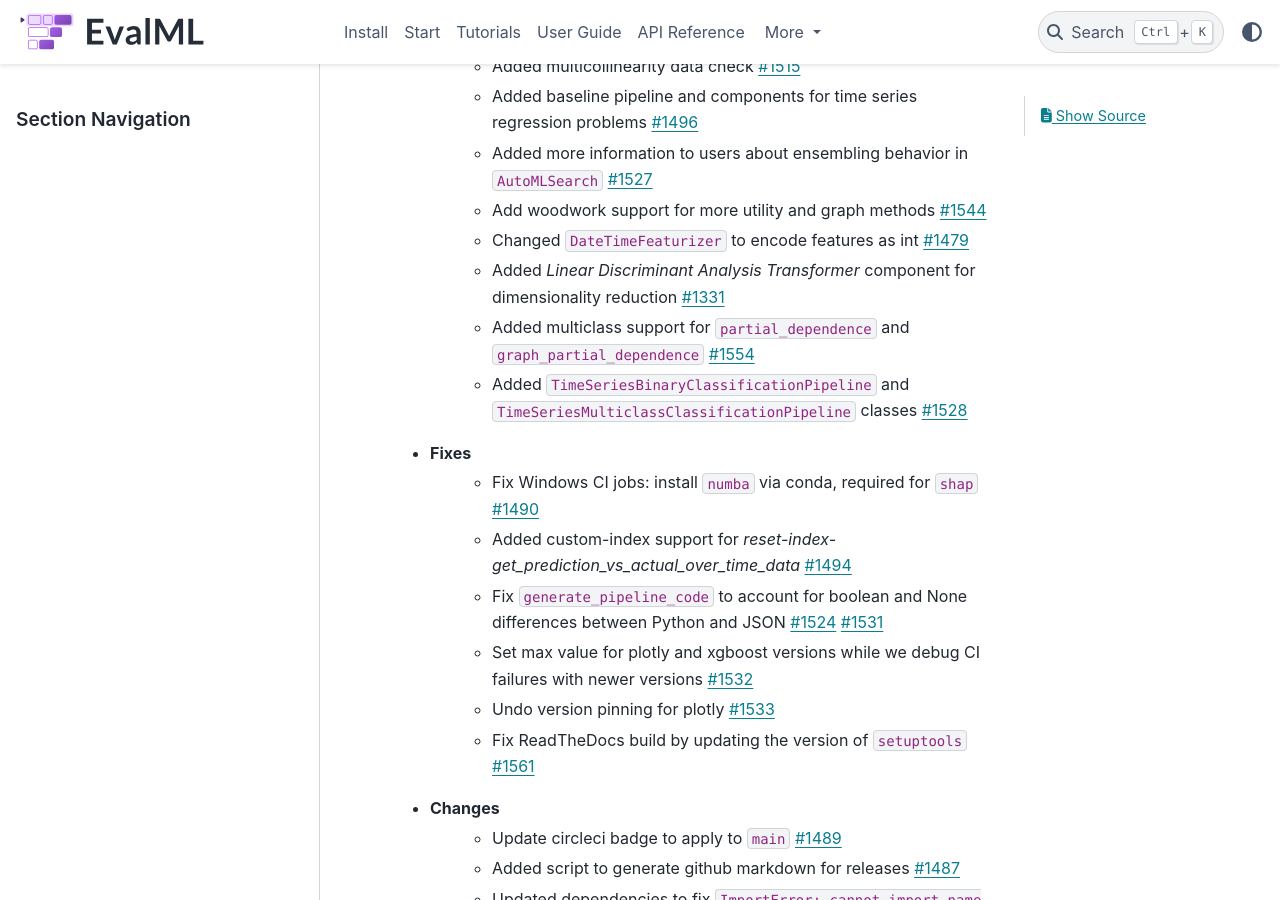
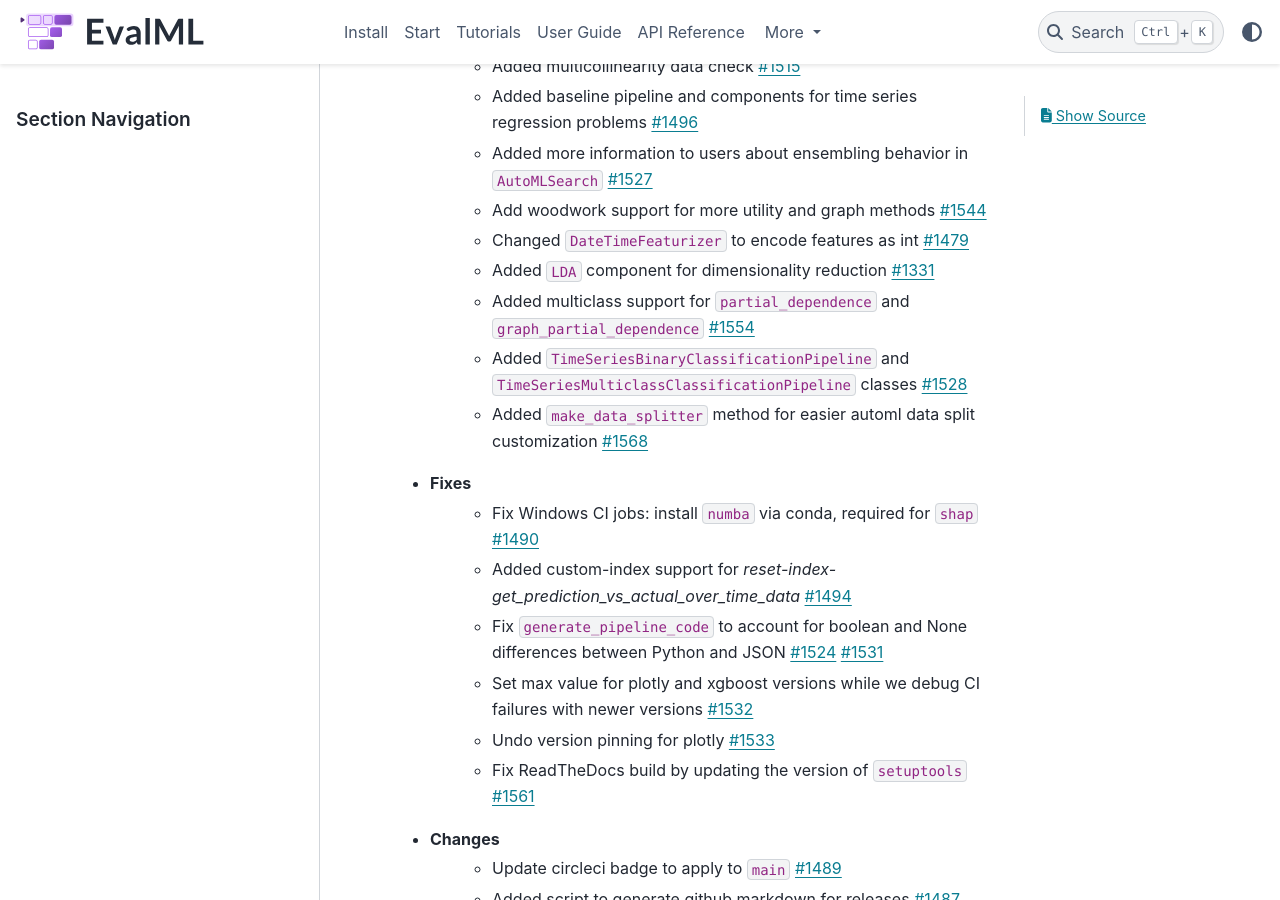
Before and after one commit to alteryx/evalml, a Sphinx documentation site: the page built from docs/source/release_notes.rst, in a window 1280 px wide and 900 px high, scrolled down 753 px. Built offline with Sphinx 7.4.7 and the PyData theme 0.15.4, drawn with Linux system fonts in a browser that asks for light colours; comment, search, counter and statistics services are not loaded.

Commit message:
Release notes

```diff
--- a/docs/source/release_notes.rst
+++ b/docs/source/release_notes.rst
@@ -17,9 +17,10 @@ Release Notes
         * Added more information to users about ensembling behavior in ``AutoMLSearch`` :pr:`1527`
         * Add woodwork support for more utility and graph methods :pr:`1544`
         * Changed ``DateTimeFeaturizer`` to encode features as int :pr:`1479`
-        * Added `Linear Discriminant Analysis Transformer` component for dimensionality reduction :pr:`1331`
+        * Added ``LDA`` component for dimensionality reduction :pr:`1331`
         * Added multiclass support for ``partial_dependence`` and ``graph_partial_dependence`` :pr:`1554`
         * Added ``TimeSeriesBinaryClassificationPipeline`` and ``TimeSeriesMulticlassClassificationPipeline`` classes :pr:`1528`
+        * Added ``make_data_splitter`` method for easier automl data split customization :pr:`1568`
     * Fixes
         * Fix Windows CI jobs: install ``numba`` via conda, required for ``shap`` :pr:`1490`
         * Added custom-index support for `reset-index-get_prediction_vs_actual_over_time_data` :pr:`1494`
```
